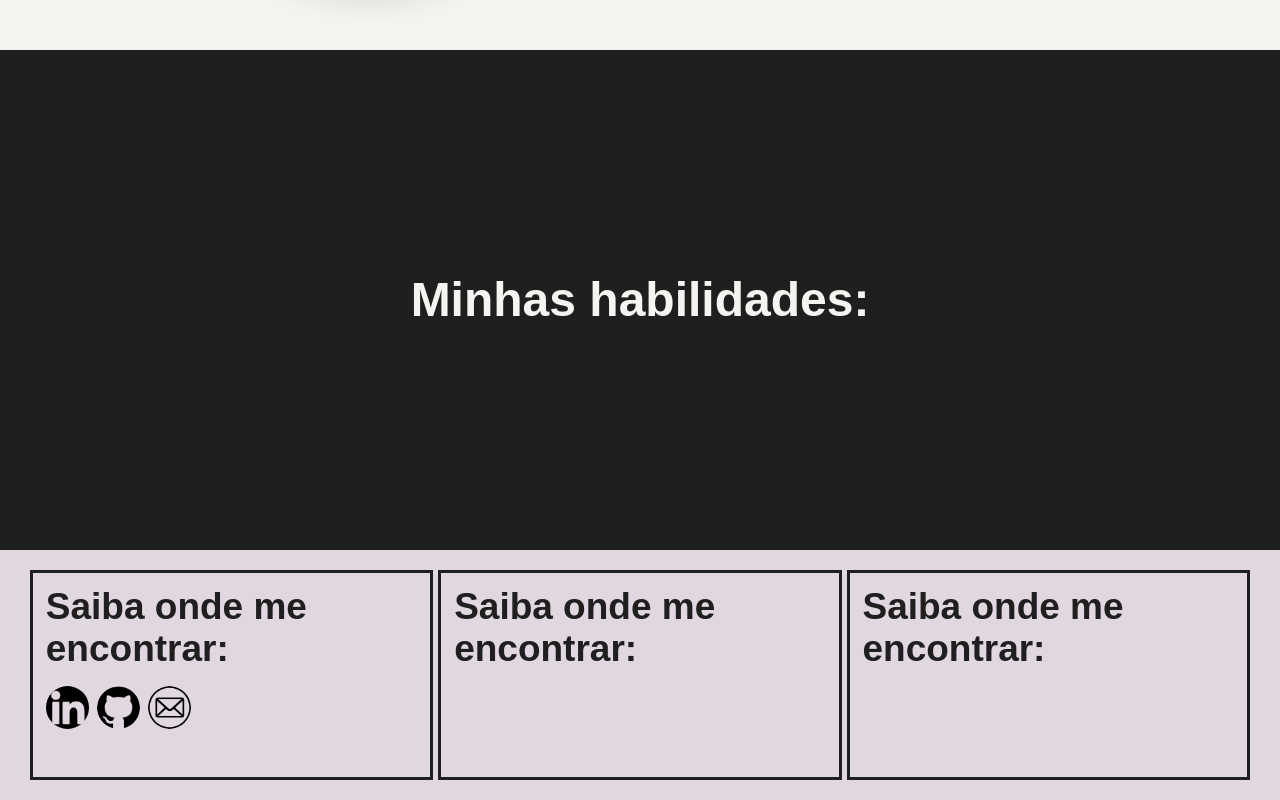
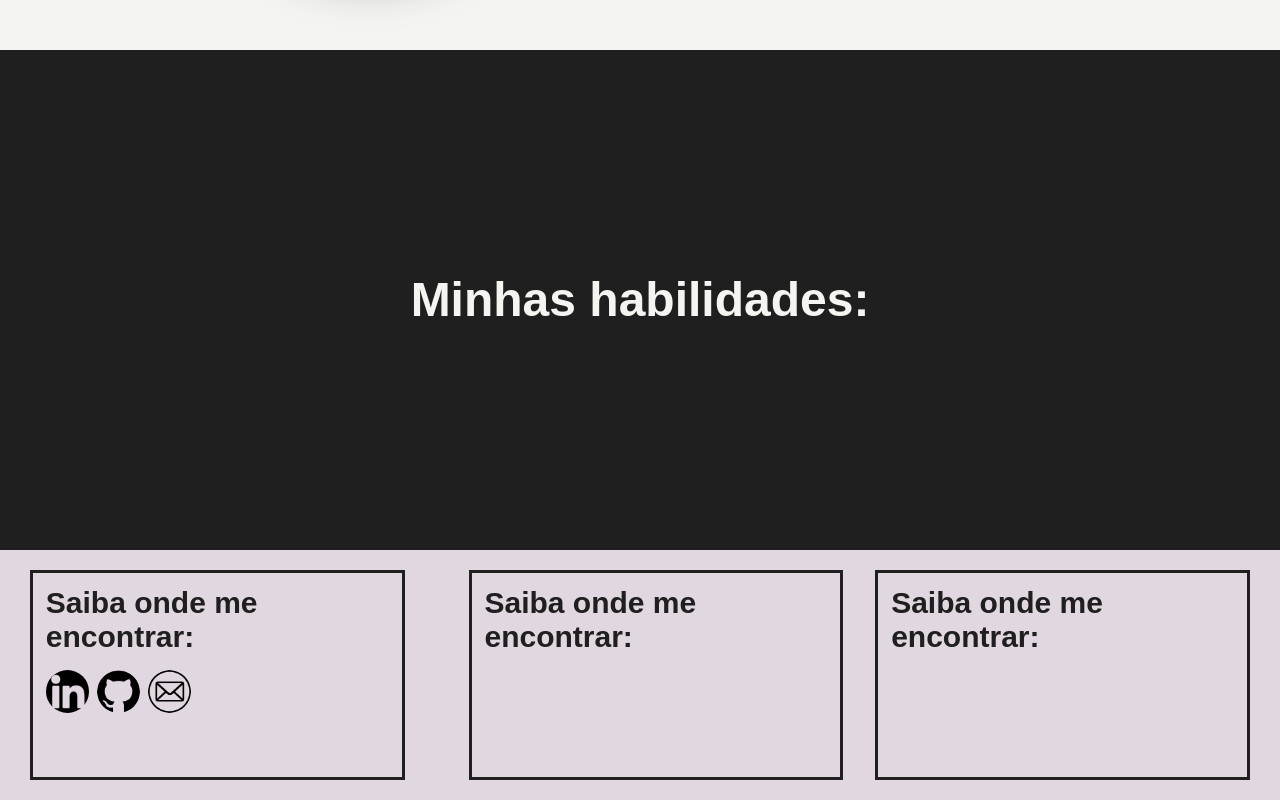
Before and after one commit to mafenandaup/Portifolio-dev, a React (Vite) app in the folder portifolio-main/: page / in a window 1280 px wide. Shown: the part 1011-1811 px from the top of the page. Built offline with nearby package versions, Linux system fonts and the light colour scheme; a web font is replaced by a local one.

Commit message:
refactor: footer

```diff
--- a/portifolio-main/src/pages/home/sections/Contact/Contact.css
+++ b/portifolio-main/src/pages/home/sections/Contact/Contact.css
@@ -14,9 +14,9 @@ footer {
     color: var(--notpureblack);
     padding: 20px 30px;
     display: flex;
-    justify-content: space-between;
+    justify-content: center;
 
-    gap: 5px;
+    gap: 2rem;
     min-width: 100vw;
     height: 250px;
 
@@ -31,7 +31,7 @@ footer {
 
     & h1 {
         font-weight: 600;
-        font-size: 37px;
+        font-size: 30px;
     }
 }
 
--- a/portifolio-main/src/pages/home/sections/Contact/Contact.jsx
+++ b/portifolio-main/src/pages/home/sections/Contact/Contact.jsx
@@ -15,6 +15,7 @@ function Contact() {
                         <img src={EMAILLogo} className='logo-adjust' alt="EMAIL-LOGO" />
                     </div>
                 </div>
+                <span></span>
                 <div className='social-media'>
                     <h1>Saiba onde me encontrar:</h1>
                 </div>
```
